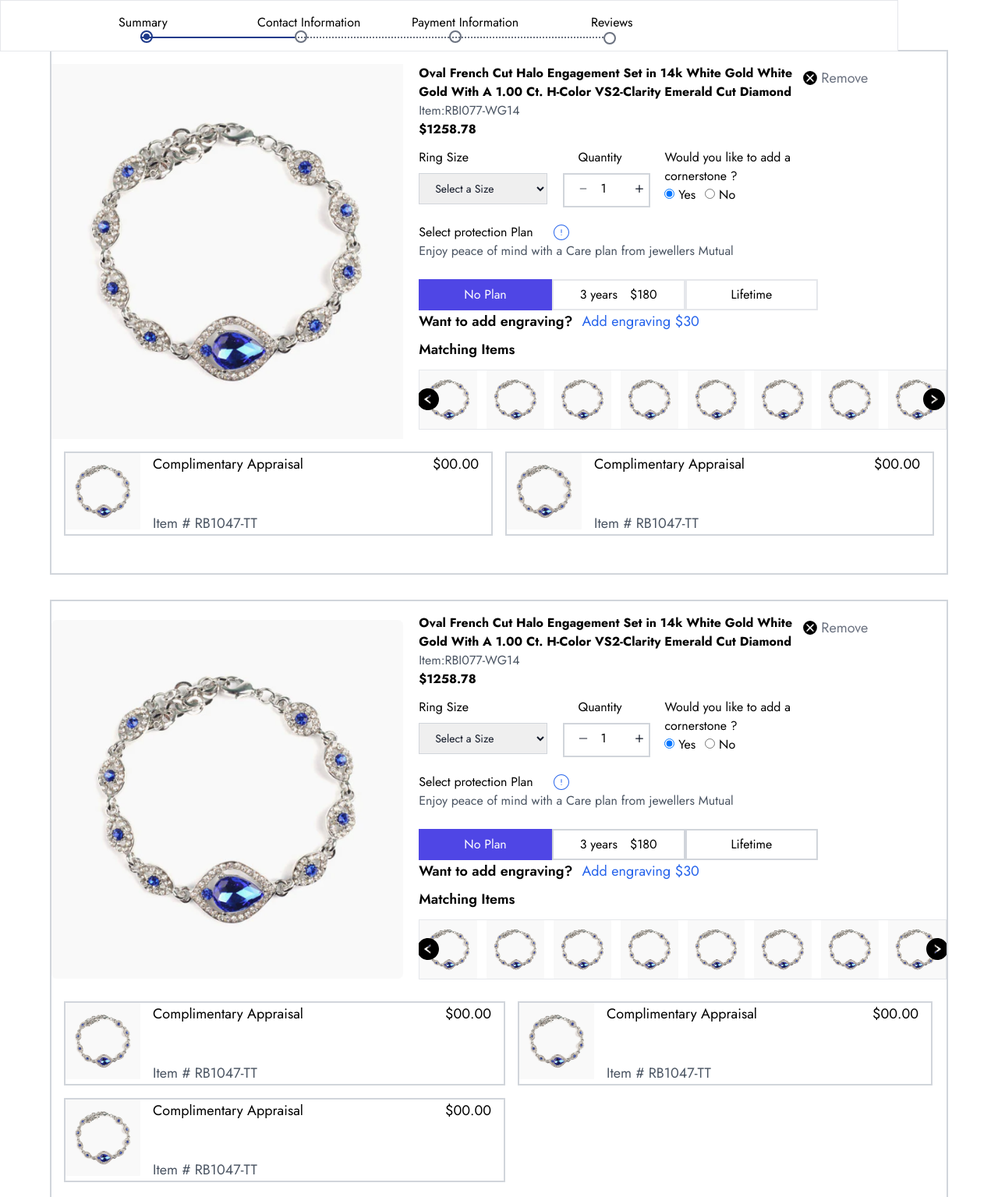
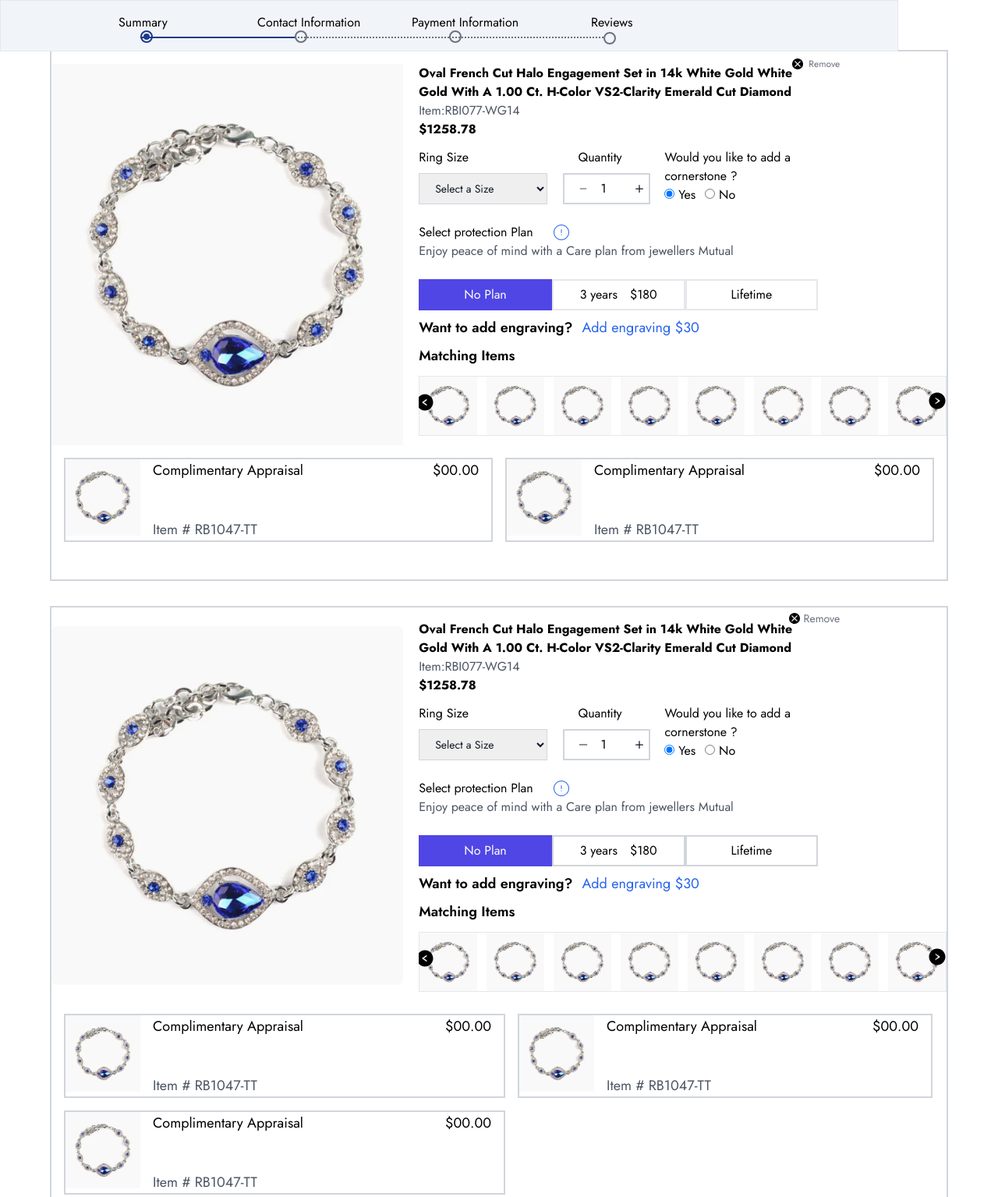
Before and after one commit to HoneyKalra/productTask, a website: page public/task.html in a window 1280 px wide. Shown: the top 1535 px of the page at 78% size. Drawn offline with Linux system fonts and the light colour scheme.

Commit message:
minute changes in spacings and positionings of the elements

```diff
--- a/public/task.html
+++ b/public/task.html
@@ -15,8 +15,8 @@
 
 
     <header
-        class=" w-full m-auto max-w-6xl h-12 border flex items-center justify-center py-8 fixed top-0 z-10 bg-white">
-        <nav class="w-4/5">
+        class=" w-full m-auto max-w-6xl h-12 border flex items-center justify-center py-8 fixed top-0 z-10 bg-slate-100">
+        <nav class="w-4/5 ">
             <ul class=" flex  px-16 ">
                 <li class="basis-1/4 shrink-0 h-8 relative border-b-2 border-blue-900 ">
                     <a href="#">
@@ -75,9 +75,9 @@
                                     1.00
                                     Ct. H-Color VS2-Clarity Emerald Cut Diamond
                                 </h2>
-                                <span class="absolute -top-5  lg:top-1 -right-16 flex gap-1">
+                                <span class="absolute -top-2 -right-14  lg:-right-7 flex gap-1">
                                     <button aria-label="remove-button">
-                                        <svg class="w-5 h-5" xmlns="http://www.w3.org/2000/svg"
+                                        <svg class="w-5 h-4" xmlns="http://www.w3.org/2000/svg"
                                             xmlns:xlink="http://www.w3.org/1999/xlink" version="1.1" viewBox="0 0 36 36"
                                             preserveAspectRatio="xMidYMid meet" fill="currentColor">
                                             <title>remove-solid</title>
@@ -87,7 +87,7 @@
                                             <rect x="0" y="0" width="36" height="36" fill-opacity="0"></rect>
                                         </svg>
                                     </button>
-                                    <span class="invisible lg:visible text-lg text-gray-500">Remove</span>
+                                    <span class="invisible lg:visible text-xs text-gray-500">Remove</span>
                                 </span>
                                 <p class="text-gray-600">Item:RBI077-WG14</p>
                                 <p class="font-bold pb-3">$1258.78</p>
@@ -106,7 +106,7 @@
                                         <div class=" col-span-2 pb-2">
                                             <label for="quantity" class=" block pl-5">Quantity</label>
                                             <div
-                                                class="flex items-center pt-1 pr-24 border-2 border-gray-300 mt-2 w-28 pb-2">
+                                                class="flex items-center pt-1 pr-24 border-2 border-gray-300 mt-2 w-28 pb-1">
                                                 <button class="w-11 text-gray-900 px-2 py-1  rounded-l-md inline-block"
                                                     aria-label="minus-button">
                                                     <svg class="w-8 h-4" xmlns="http://www.w3.org/2000/svg"
@@ -224,7 +224,7 @@
                             </div>
 
                             <!--modal is here on click og Add engraving-->
-                            <div class=" relative flex pb-2">
+                            <div class=" relative flex pb-2 pt-2">
                                 <span class="font-semibold text-sm lg:text-lg">Want to add engraving?</span>
                                 <button class="text-blue-600 peer text-sm pl-3 lg:text-lg">Add engraving $30
                                 </button>
@@ -251,7 +251,6 @@
                                                 <img src="./images/jewel.png" alt="jewellary-item">
                                             </div>
                                             <div class=" flex-1 flex flex-col ">
-
                                                 <label for="engraving-text">
                                                     Engraving-Text
                                                 </label>
@@ -292,7 +291,7 @@
                                 <h2 class="pb-3 text-lg font-semibold">Matching Items</h2>
                                 <div class="overflow-x-auto lg:overflow-x-hidden flex whitespace-nowrap relative">
 
-                                    <svg class="w-8 h-8  absolute top-9 -left-1 md:top-1/3 lg:top-1/4"
+                                    <svg class="w-6 h-6  absolute top-9 -left-1 md:top-1/3 lg:top-1/4"
                                         xmlns="http://www.w3.org/2000/svg" viewBox="0 0 1024 1024" fill="currentColor">
                                         <path
                                             d="M512 64C264.6 64 64 264.6 64 512s200.6 448 448 448 448-200.6 448-448S759.4 64 512 64zm104 316.9c0 10.2-4.9 19.9-13.2 25.9L457.4 512l145.4 105.2c8.3 6 13.2 15.6 13.2 25.9V690c0 6.5-7.4 10.3-12.7 6.5l-246-178a7.95 7.95 0 0 1 0-12.9l246-178a8 8 0 0 1 12.7 6.5v46.8z">
@@ -326,7 +325,7 @@
                                         </li>
                                     </ul>
 
-                                    <svg class="w-8 h-8 to to-gray-300  absolute top-9 right-0 md:top-1/3 lg:top-1/4"
+                                    <svg class="w-6 h-6 to to-gray-300  absolute top-9 right-0 md:top-1/3 lg:top-5"
                                         xmlns="http://www.w3.org/2000/svg" viewBox="0 0 1024 1024" fill="currentColor">
                                         <path
                                             d="M512 64C264.6 64 64 264.6 64 512s200.6 448 448 448 448-200.6 448-448S759.4 64 512 64zm154.7 454.5l-246 178c-5.3 3.8-12.7 0-12.7-6.5v-46.9c0-10.2 4.9-19.9 13.2-25.9L566.6 512 421.2 406.8c-8.3-6-13.2-15.6-13.2-25.9V334c0-6.5 7.4-10.3 12.7-6.5l246 178c4.4 3.2 4.4 9.8 0 13z">
@@ -355,7 +354,7 @@
                                 <rect x="0" y="0" width="36" height="36" fill-opacity="0"></rect>
                             </svg>
                             <div class="flex-1 px-4">
-                                <div class="pb-12 flex justify-between">
+                                <div class="  pb-2 flex justify-between lg:pb-12">
                                     <h2>Complimentary Appraisal
                                     </h2>
                                     <p>$00.00</p>
@@ -378,7 +377,7 @@
                                 <rect x="0" y="0" width="36" height="36" fill-opacity="0"></rect>
                             </svg>
                             <div class="flex-1 px-4">
-                                <div class="pb-12 flex justify-between">
+                                <div class="pb-2 flex justify-between lg:pb-12">
                                     <h2>Complimentary Appraisal
                                     </h2>
                                     <p>$00.00</p>
@@ -404,9 +403,9 @@
                                     1.00
                                     Ct. H-Color VS2-Clarity Emerald Cut Diamond
                                 </h2>
-                                <span class="absolute -top-5  lg:top-1 -right-16 flex gap-1">
+                                <span class="absolute -top-3 -right-16  lg:-right-7  flex gap-1">
                                     <button aria-label="cross -button">
-                                        <svg class="w-5 h-5" xmlns="http://www.w3.org/2000/svg"
+                                        <svg class="w-4 h-4" xmlns="http://www.w3.org/2000/svg"
                                             xmlns:xlink="http://www.w3.org/1999/xlink" version="1.1" viewBox="0 0 36 36"
                                             preserveAspectRatio="xMidYMid meet" fill="currentColor">
                                             <title>remove-solid</title>
@@ -417,7 +416,7 @@
                                         </svg>
                                     </button>
 
-                                    <span class="invisible lg:visible text-lg text-gray-500">Remove</span>
+                                    <span class="invisible lg:visible text-sm text-gray-500">Remove</span>
                                 </span>
                                 <p class="text-gray-600">Item:RBI077-WG14</p>
                                 <p class="font-bold pb-3">$1258.78</p>
@@ -436,7 +435,7 @@
                                         <div class=" col-span-2 pb-2">
                                             <label for="count" class=" block pl-5">Quantity</label>
                                             <div
-                                                class="flex items-center pt-1 pr-24 border-2 border-gray-300 mt-2 w-28 pb-2">
+                                                class="flex items-center pt-1 pr-24 border-2 border-gray-300 mt-2 w-28 pb-1">
                                                 <button class="w-11 text-gray-900 px-2 py-1 rounded-l-md inline-block"
                                                     aria-label="minus-button">
                                                     <svg class="w-8 h-5" xmlns="http://www.w3.org/2000/svg"
@@ -552,7 +551,7 @@
                             </div>
 
                             <!--modal is here it will appear on click of add engrave-->
-                            <div class=" relative flex pb-2">
+                            <div class=" relative flex pb-2 pt-2">
                                 <span class="font-semibold text-sm lg:text-lg">Want to add engraving?</span><button
                                     class="text-blue-600 peer text-sm pl-3 lg:text-lg">Add
                                     engraving $30 </button>
@@ -624,7 +623,8 @@
                                 <h2 class="pb-3 text-lg font-semibold">Matching Items</h2>
                                 <div class="overflow-x-auto lg:overflow-x-hidden flex whitespace-nowrap relative">
 
-                                    <svg class="w-8 h-8  absolute top-9 -left-1 md:top-1/3 lg:top-1/4"
+
+                                    <svg class="w-6 h-6  absolute top-9 -left-1 md:top-1/3 lg:top-1/4"
                                         xmlns="http://www.w3.org/2000/svg" viewBox="0 0 1024 1024" fill="currentColor">
                                         <path
                                             d="M512 64C264.6 64 64 264.6 64 512s200.6 448 448 448 448-200.6 448-448S759.4 64 512 64zm104 316.9c0 10.2-4.9 19.9-13.2 25.9L457.4 512l145.4 105.2c8.3 6 13.2 15.6 13.2 25.9V690c0 6.5-7.4 10.3-12.7 6.5l-246-178a7.95 7.95 0 0 1 0-12.9l246-178a8 8 0 0 1 12.7 6.5v46.8z">
@@ -660,7 +660,8 @@
 
                                     </ul>
 
-                                    <svg class="w-8 h-8 absolute top-9 -right-1 md:top-1/3 lg:top-1/4"
+
+                                    <svg class="w-6 h-6 to to-gray-300  absolute top-9 right-0 md:top-1/3 lg:top-5"
                                         xmlns="http://www.w3.org/2000/svg" viewBox="0 0 1024 1024" fill="currentColor">
                                         <path
                                             d="M512 64C264.6 64 64 264.6 64 512s200.6 448 448 448 448-200.6 448-448S759.4 64 512 64zm154.7 454.5l-246 178c-5.3 3.8-12.7 0-12.7-6.5v-46.9c0-10.2 4.9-19.9 13.2-25.9L566.6 512 421.2 406.8c-8.3-6-13.2-15.6-13.2-25.9V334c0-6.5 7.4-10.3 12.7-6.5l246 178c4.4 3.2 4.4 9.8 0 13z">
@@ -691,7 +692,7 @@
                                 <rect x="0" y="0" width="36" height="36" fill-opacity="0"></rect>
                             </svg>
                             <div class="flex-1 px-4">
-                                <div class="pb-12 flex justify-between">
+                                <div class="pb-2 flex justify-between lg:pb-12">
                                     <h2>Complimentary Appraisal
                                     </h2><span>$00.00</span>
                                 </div>
@@ -719,7 +720,7 @@
                                 <rect x="0" y="0" width="36" height="36" fill-opacity="0"></rect>
                             </svg>
                             <div class="flex-1 px-4">
-                                <div class="pb-12 flex justify-between">
+                                <div class="pb-2 flex justify-between lg:pb-12">
                                     <h2>Complimentary Appraisal
                                     </h2><span>$00.00</span>
                                 </div>
@@ -746,18 +747,13 @@
                                 <rect x="0" y="0" width="36" height="36" fill-opacity="0"></rect>
                             </svg>
                             <div class="flex-1 px-4">
-                                <div class="pb-12 flex justify-between">
+                                <div class="pb-2 flex justify-between lg:pb-12">
                                     <h2>Complimentary Appraisal
                                     </h2><span>$00.00</span>
                                 </div>
                                 <p class="text-gray-600">Item # RB1047-TT</p>
-
-
                             </div>
-
                         </article>
-
-                        <!--copy till here-->
                     </div>
                     </div>
                 </li>
@@ -841,7 +837,7 @@
                     </div>
 
                     <button type="submit"
-                        class=" block rounded-lg bg-indigo-600 text-lg text-white py-5  w-full">Continue</button>
+                        class=" block rounded-lg bg-indigo-600 text-xl text-white py-5  w-full">Continue</button>
 
                 </div>
             </section>
```
Also changed, not shown: public/css/output.css.
